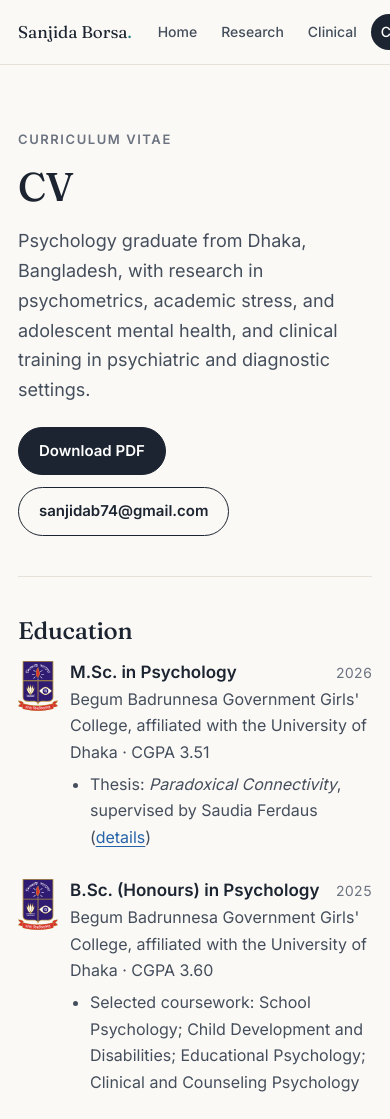
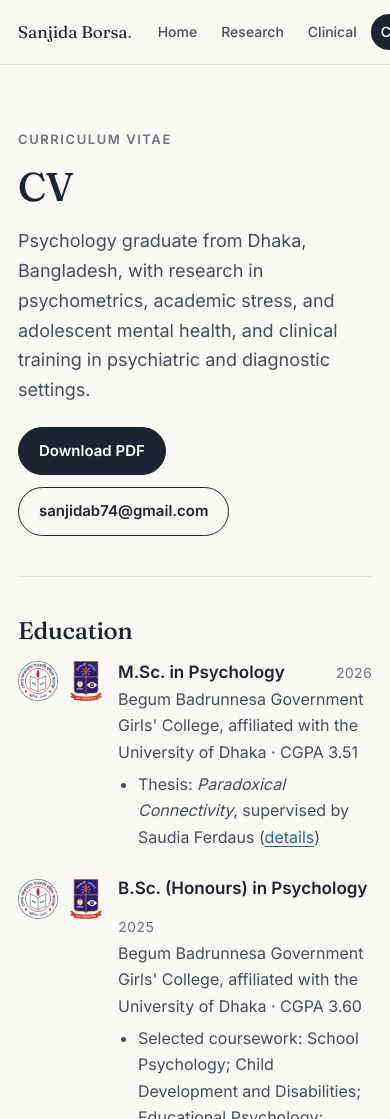
Before and after one commit to sanjidab74-cloud/sanjidab74-cloud.github.io, a plain HTML site: page cv.html in a window 390 px wide. Shown: the top 1119 px of the page. Drawn offline with Linux system fonts and the light colour scheme.

Commit message:
Show college crest alongside University of Dhaka logo
Co-Authored-By: Claude Opus 5.5 <noreply@anthropic.com>

```diff
--- a/cv.html
+++ b/cv.html
@@ -12,7 +12,7 @@
   <link rel="preconnect" href="https://fonts.googleapis.com">
   <link rel="preconnect" href="https://fonts.gstatic.com" crossorigin>
   <link href="https://fonts.googleapis.com/css2?family=Fraunces:ital,opsz,wght@0,9..144,400;0,9..144,500;1,9..144,400&family=Inter:wght@400;500;600;700&display=swap" rel="stylesheet">
-  <link rel="stylesheet" href="style.css?v=4">
+  <link rel="stylesheet" href="style.css?v=5">
 </head>
 <body>
 
@@ -45,16 +45,16 @@
     <section class="cv-section">
       <h2>Education</h2>
       <div>
-        <div class="entry with-logo">
-          <div class="entry-logo"><img src="images/logos/university-of-dhaka.svg" alt="University of Dhaka logo" loading="lazy"></div>
+        <div class="entry with-logo duo">
+          <div class="entry-logo"><img src="images/logos/begum-badrunnesa-college.png" alt="Begum Badrunnesa Government Girls' College logo" loading="lazy"><img src="images/logos/university-of-dhaka.svg" alt="University of Dhaka logo" loading="lazy"></div>
           <div>
           <div class="entry-top"><h3>M.Sc. in Psychology</h3><span class="when">2026</span></div>
           <p class="where">Begum Badrunnesa Government Girls' College, affiliated with the University of Dhaka &middot; CGPA 3.51</p>
           <ul><li>Thesis: <em>Paradoxical Connectivity</em>, supervised by Saudia Ferdaus (<a href="research.html#paradoxical-connectivity">details</a>)</li></ul>
           </div>
         </div>
-        <div class="entry with-logo">
-          <div class="entry-logo"><img src="images/logos/university-of-dhaka.svg" alt="University of Dhaka logo" loading="lazy"></div>
+        <div class="entry with-logo duo">
+          <div class="entry-logo"><img src="images/logos/begum-badrunnesa-college.png" alt="Begum Badrunnesa Government Girls' College logo" loading="lazy"><img src="images/logos/university-of-dhaka.svg" alt="University of Dhaka logo" loading="lazy"></div>
           <div>
           <div class="entry-top"><h3>B.Sc. (Honours) in Psychology</h3><span class="when">2025</span></div>
           <p class="where">Begum Badrunnesa Government Girls' College, affiliated with the University of Dhaka &middot; CGPA 3.60</p>
--- a/style.css
+++ b/style.css
@@ -335,3 +335,14 @@ details.abstract .body { padding: 0 22px 10px; color: var(--ink-2); font-size: 1
   .entry-logo { width: 40px; height: 40px; }
 }
 .logo-item small { color: var(--muted); font-size: 13px; }
+
+/* college + affiliated university shown together */
+.logo-pair { display: inline-flex; align-items: center; gap: 8px; }
+.entry.with-logo.duo { grid-template-columns: 112px 1fr; }
+.entry.with-logo.duo .entry-logo { width: 112px; display: flex; gap: 8px; justify-content: flex-start; }
+.entry.with-logo.duo .entry-logo img { width: 52px; height: 52px; }
+@media (max-width: 640px) {
+  .entry.with-logo.duo { grid-template-columns: 88px 1fr; }
+  .entry.with-logo.duo .entry-logo { width: 88px; }
+  .entry.with-logo.duo .entry-logo img { width: 40px; height: 40px; }
+}
```
Also changed, not shown: clinical.html (+1 -1 lines), index.html (+2 -2 lines), research.html (+1 -1 lines), images/logos/begum-badrunnesa-college.png (added).
